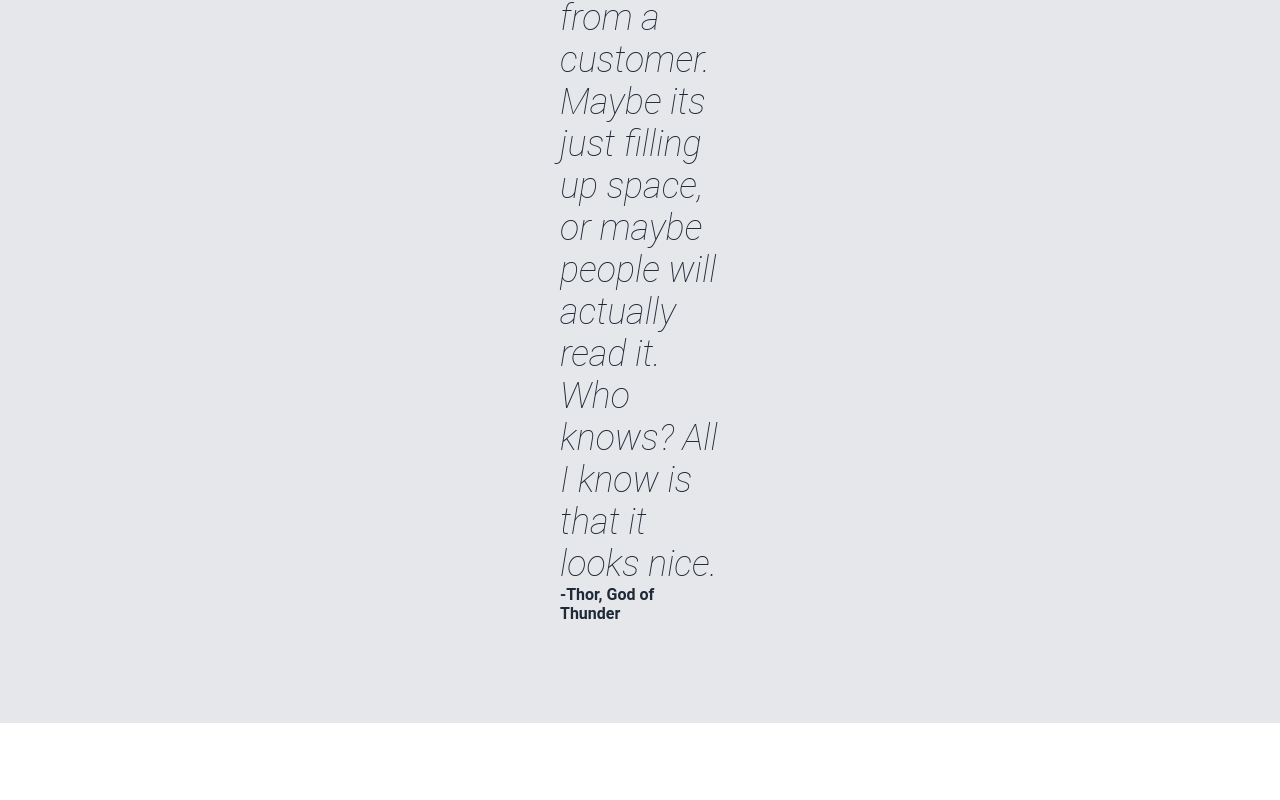
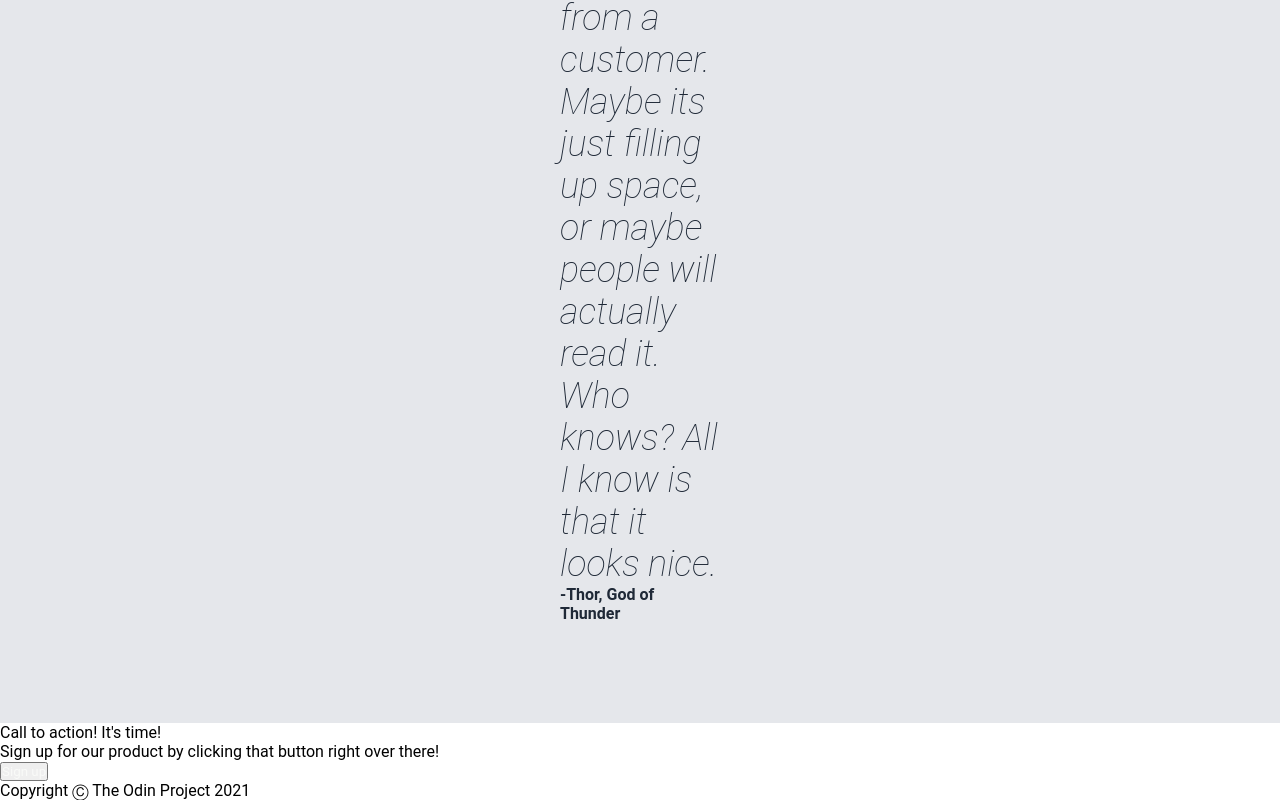
Before and after one commit to dyylawn/landing-page, a plain HTML site: page index.html in a window 1280 px wide. Shown: the part 1371-2171 px from the top of the page. Before the commit the page ends 2094 px from the top, so only its background shows below. Drawn offline with Linux system fonts and the light colour scheme.

Commit message:
section 4 & footer complete

```diff
--- a/index.html
+++ b/index.html
@@ -62,6 +62,18 @@
         <div class="author">-Thor, God of Thunder</div>
     </div>
     <div class="section-four">
+        <div class="rectangle">
+            <div class="lefty">
+                <div class="action">Call to action! It's time!</div>
+                <div class="action-text">Sign up for our product by clicking that button right over there!</div>
+            </div>
+            <div class="righty">
+                <button class="sign-up2"><a href="#">Sign up</a></button>
+            </div>
+        </div>
+    </div>
+    <div class="footer">
+        <div class="copyright">Copyright Ⓒ The Odin Project 2021</div>
     </div>
 </body>
 </html>
```
